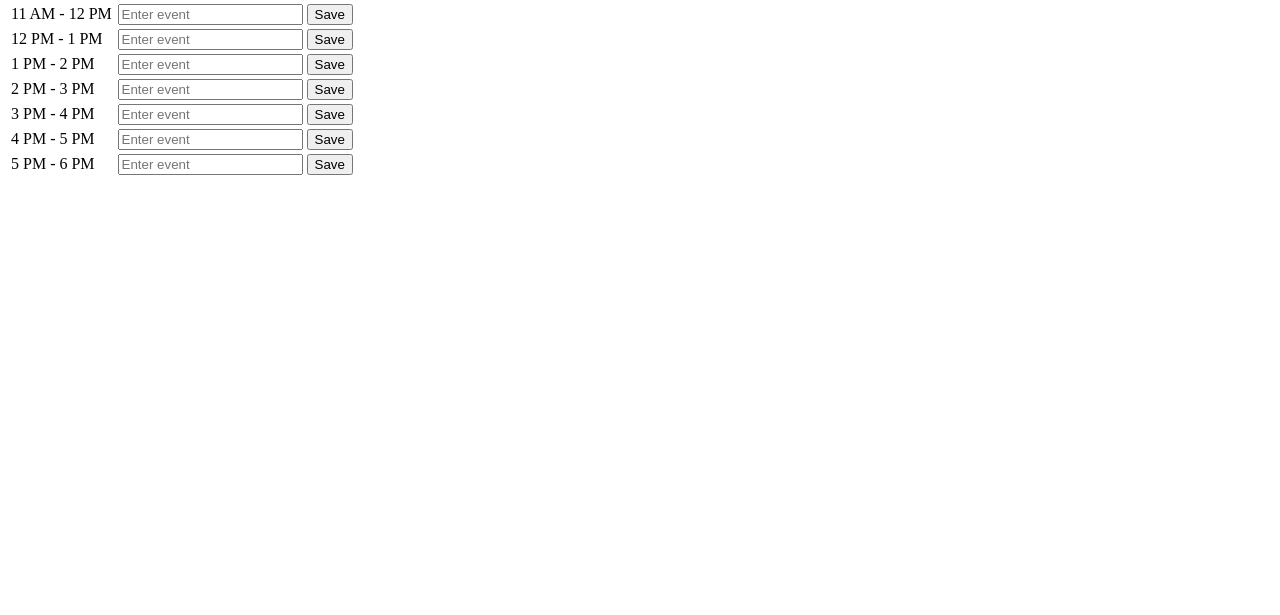
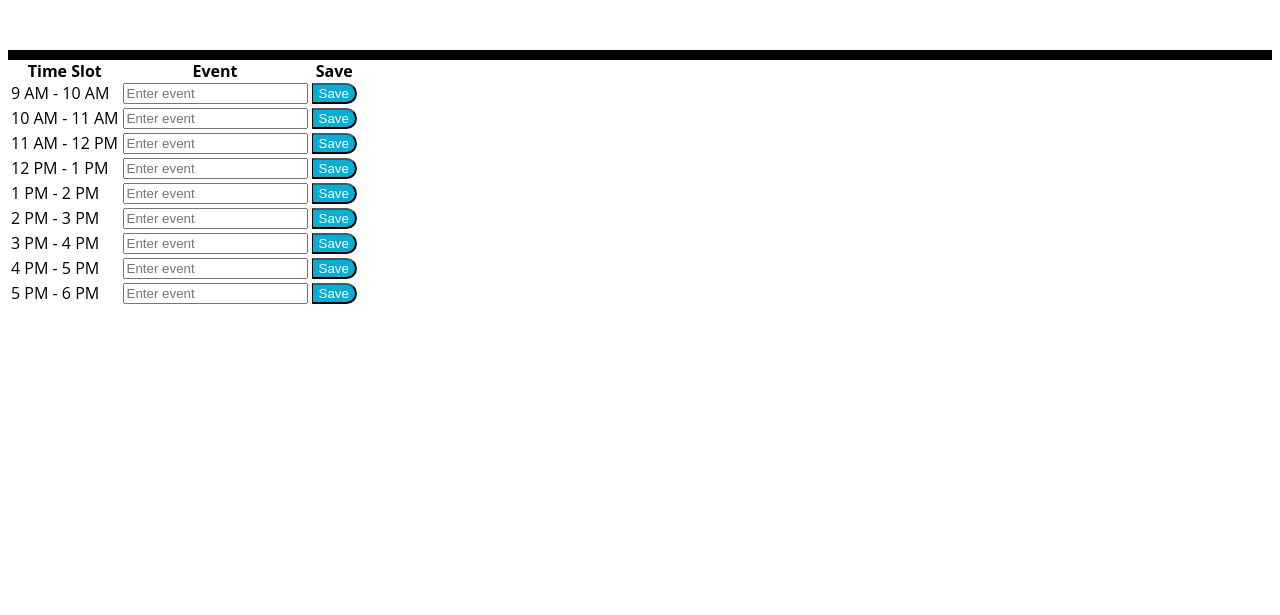
Before and after one commit to celiahouston/Workday-Planner, a plain HTML site: page index.html in a window 1280 px wide. Shown: the part 185-800 px from the top of the page. Drawn offline with nearby package versions, Linux system fonts and the light colour scheme.

Commit message:
removed comments and linked CSS correctly

```diff
--- a/index.html
+++ b/index.html
@@ -7,6 +7,7 @@
     <script type="text/javascript" src="https://cdnjs.cloudflare.com/ajax/libs/jquery/3.2.1/jquery.min.js"></script>
     <script type="text/javascript" src="https://cdn.jsdelivr.net/npm/dayjs@1/dayjs.min.js"></script>
     <script type="text/javascript" src="/script.js"></script>
+    <link rel="stylesheet" href="/styles.css" />
     <script src="https://cdnjs.cloudflare.com/ajax/libs/jquery/3.6.0/jquery.min.js"></script>
     <title>Work Day Scheduler </title>
     </titl>
@@ -29,53 +30,6 @@
         <tbody id="scheduleTableBody"></tbody>
 
         <tr>
-            <!-- <td>9 AM - 10 AM </td>
-            <td><input type="text" class="form-control description" data-hour="9" placeholder="Enter event"></td>
-            <td><button class="btn btn-primary saveBtn" data-hour="9">Save</button></td>
-        </tr>
-
-        <tr>
-            <td>10 AM - 11 AM </td>
-            <td><input type="text" class="form-control description" data-hour="9" placeholder="Enter event"></td>
-            <td><button class="btn btn-primary saveBtn" data-hour="9">Save</button></td>
-        </tr>
-
-        <tr>
-            <td>11 AM - 12 PM </td>
-            <td><input type="text" class="form-control description" data-hour="9" placeholder="Enter event"></td>
-            <td><button class="btn btn-primary saveBtn" data-hour="9">Save</button></td>
-        </tr>
-
-        <tr>
-            <td>12PMM - 1PM </td>
-            <td><input type="text" class="form-control description" data-hour="9" placeholder="Enter event"></td>
-            <td><button class="btn btn-primary saveBtn" data-hour="9">Save</button></td>
-        </tr>
-
-        <tr>
-            <td>1PM - 2PM </td>
-            <td><input type="text" class="form-control description" data-hour="9" placeholder="Enter event"></td>
-            <td><button class="btn btn-primary saveBtn" data-hour="9">Save</button></td>
-        </tr>
-
-        <tr>
-            <td>2PM - 3PM </td>
-            <td><input type="text" class="form-control description" data-hour="9" placeholder="Enter event"></td>
-            <td><button class="btn btn-primary saveBtn" data-hour="9">Save</button></td>
-        </tr>
-
-        <tr>
-            <td>3 PM - 4PM </td>
-            <td><input type="text" class="form-control description" data-hour="9" placeholder="Enter event"></td>
-            <td><button class="btn btn-primary saveBtn" data-hour="9">Save</button></td>
-        </tr>
-
-        <tr>
-            <td>4PM - 5PM </td>
-            <td><input type="text" class="form-control description" data-hour="9" placeholder="Enter event"></td>
-            <td><button class="btn btn-primary saveBtn" data-hour="9">Save</button></td>
-        </tr> -->
-
         </tbody>
     </table>
 </body>
```
